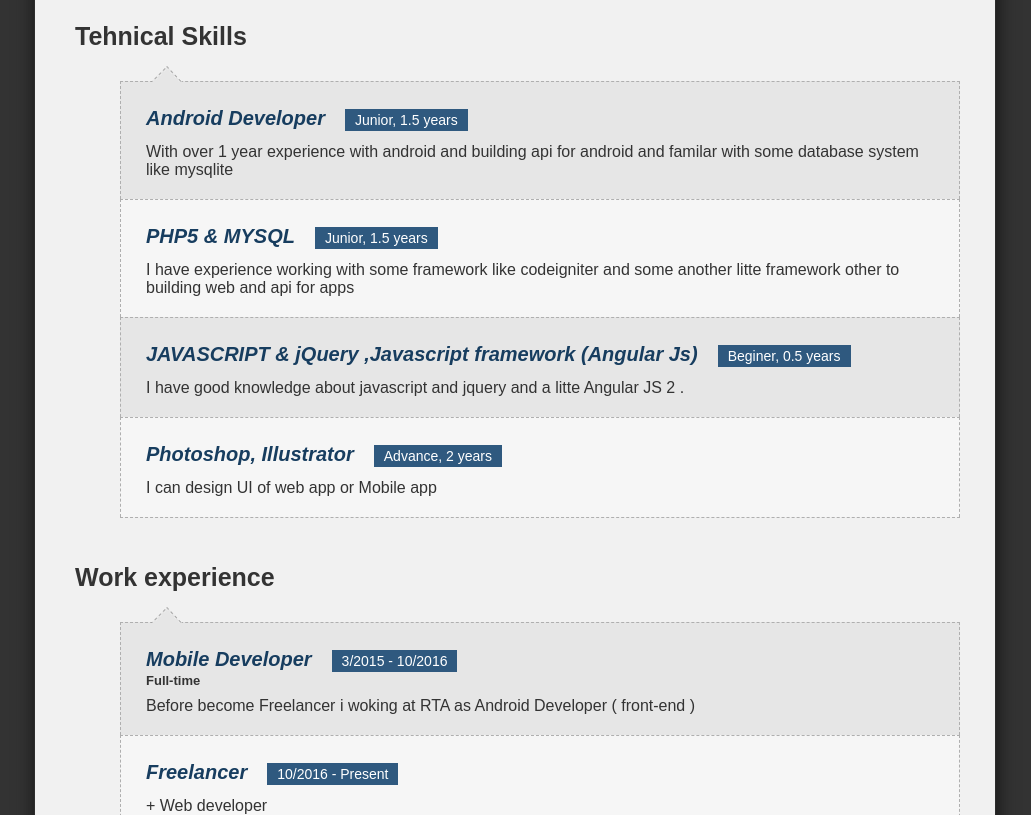
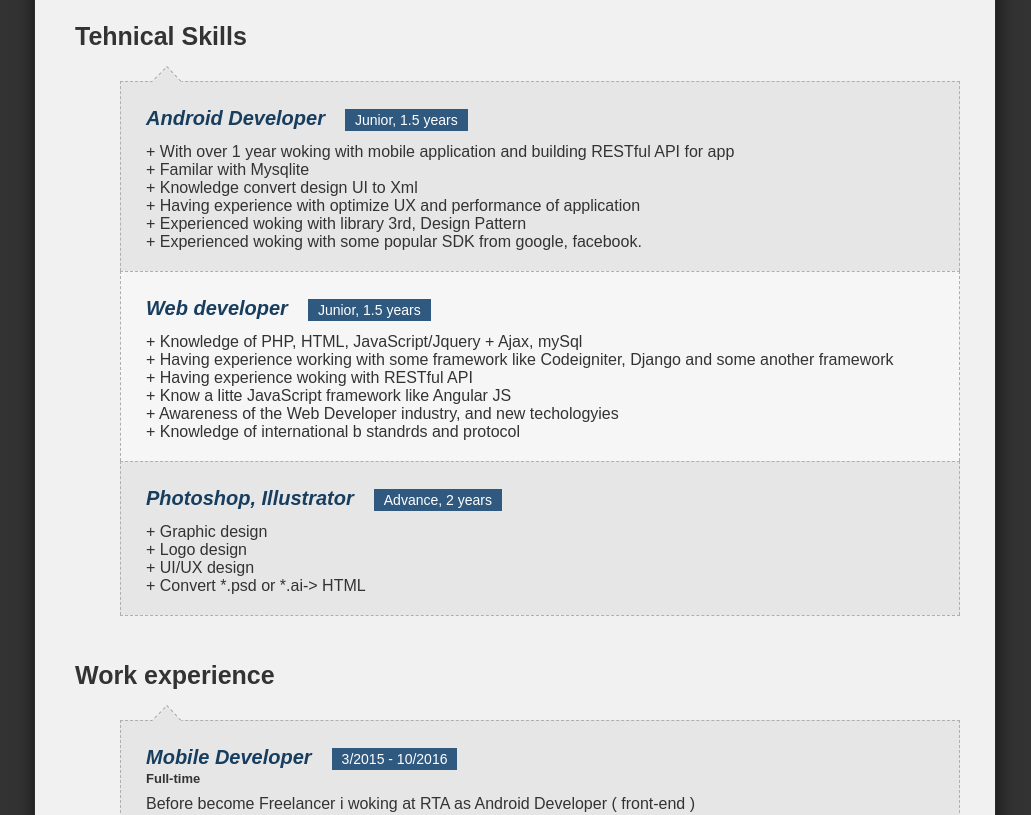
Before and after one commit to vuidang/vuidang.github.io, a plain HTML site: page index.html in a window 1280 px wide. Shown: the part 760-1575 px from the top of the page, without its empty margins (123-1154 px from the left). Drawn offline with Linux system fonts and the light colour scheme.

Commit message:
add info

```diff
--- a/index.html
+++ b/index.html
@@ -67,29 +67,35 @@
                <li>
                     <h3>Android Developer </h3> <h5>Junior, 1.5 years</h5>
                     <p class="description">
-                         With over 1 year experience with android and building api for android and familar with some database system like mysqlite
+                        + With over 1 year woking with mobile application and building RESTful API for app <br>
+                        + Familar with Mysqlite  <br>
+                        + Knowledge convert design UI to Xml <br>
+                        + Having experience with optimize UX and performance of application<br>
+                        + Experienced woking with library 3rd, Design Pattern <br>
+                        + Experienced woking with some popular SDK from google, facebook.
                     </p>
                </li>
                <li>
-                    <h3>PHP5 &amp; MYSQL</h3>  <h5> Junior, 1.5 years </h5>
+                    <h3>Web developer</h3>  <h5> Junior, 1.5 years </h5>
 
                     <p class="description">
-                         I have experience working with some framework like codeigniter and some another litte framework other to building web and api for apps
-                    </p>
-               </li>
-               <li>
+                        + Knowledge of PHP, HTML, JavaScript/Jquery + Ajax, mySql  <br>
+                        + Having experience working with some framework like Codeigniter, Django  and some another framework <br>
+                        + Having experience woking with RESTful API <br>
+                        + Know a litte JavaScript framework like Angular JS <br>
+                        + Awareness of the Web Developer industry, and new techologyies <br>
+                        + Knowledge of international b standrds and protocol <br>
 
-                    <h3>JAVASCRIPT &amp; jQuery ,Javascript framework  (Angular Js)</h3>  <h5> Beginer, 0.5 years </h5>
-
-                    <p class="description">
-                         I have good knowledge about javascript and jquery and a litte Angular JS 2 .
                     </p>
                </li>
                <li>
                     <h3>Photoshop, Illustrator</h3>  <h5> Advance, 2 years </h5>
 
                     <p class="description">
-                         I can design UI of web app or Mobile app
+                         + Graphic design <br>
+                         + Logo design <br>
+                         + UI/UX design <br>
+                         + Convert *.psd or *.ai-> HTML <br>
                     </p>
                </li>
            </ul>
```
